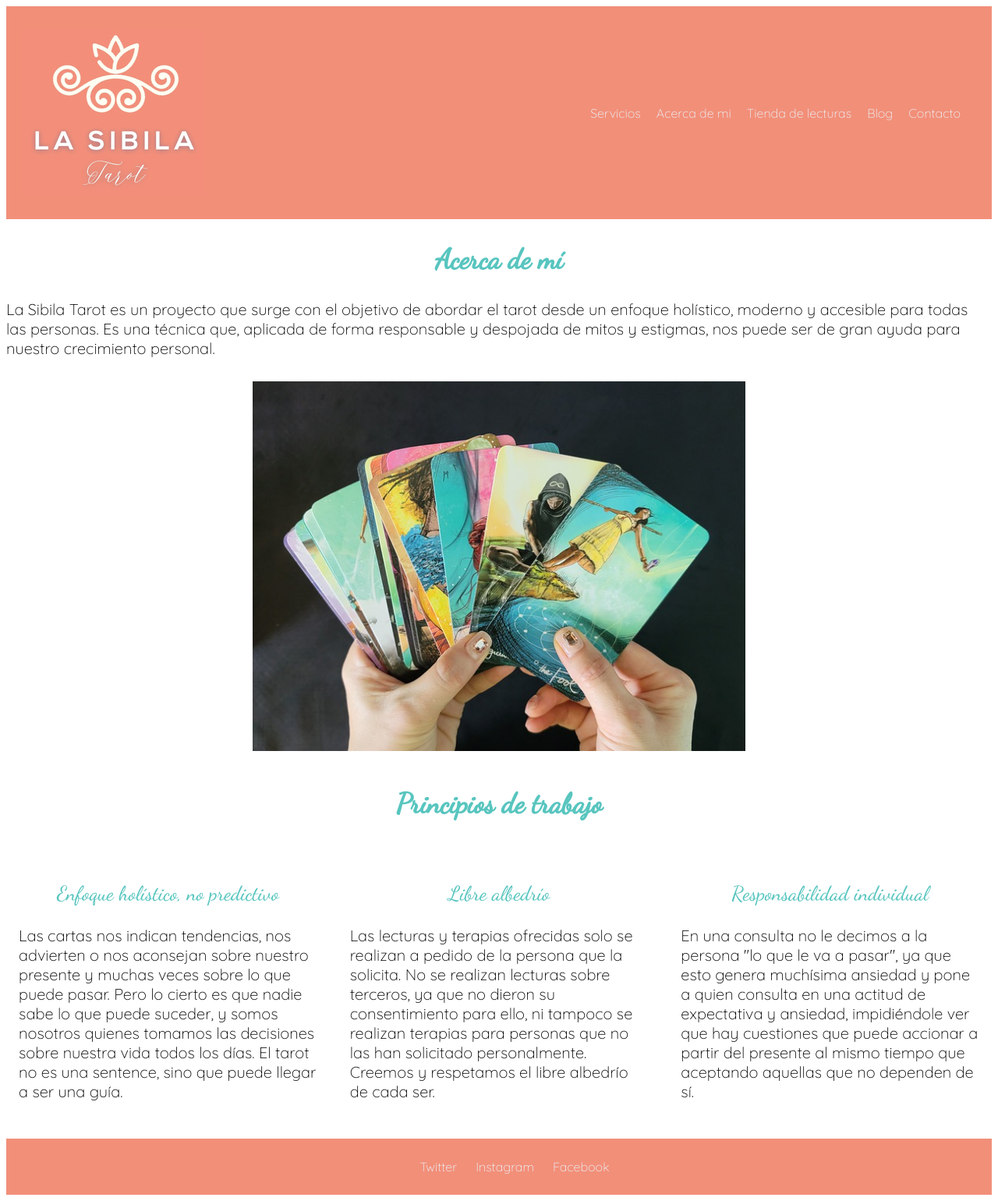
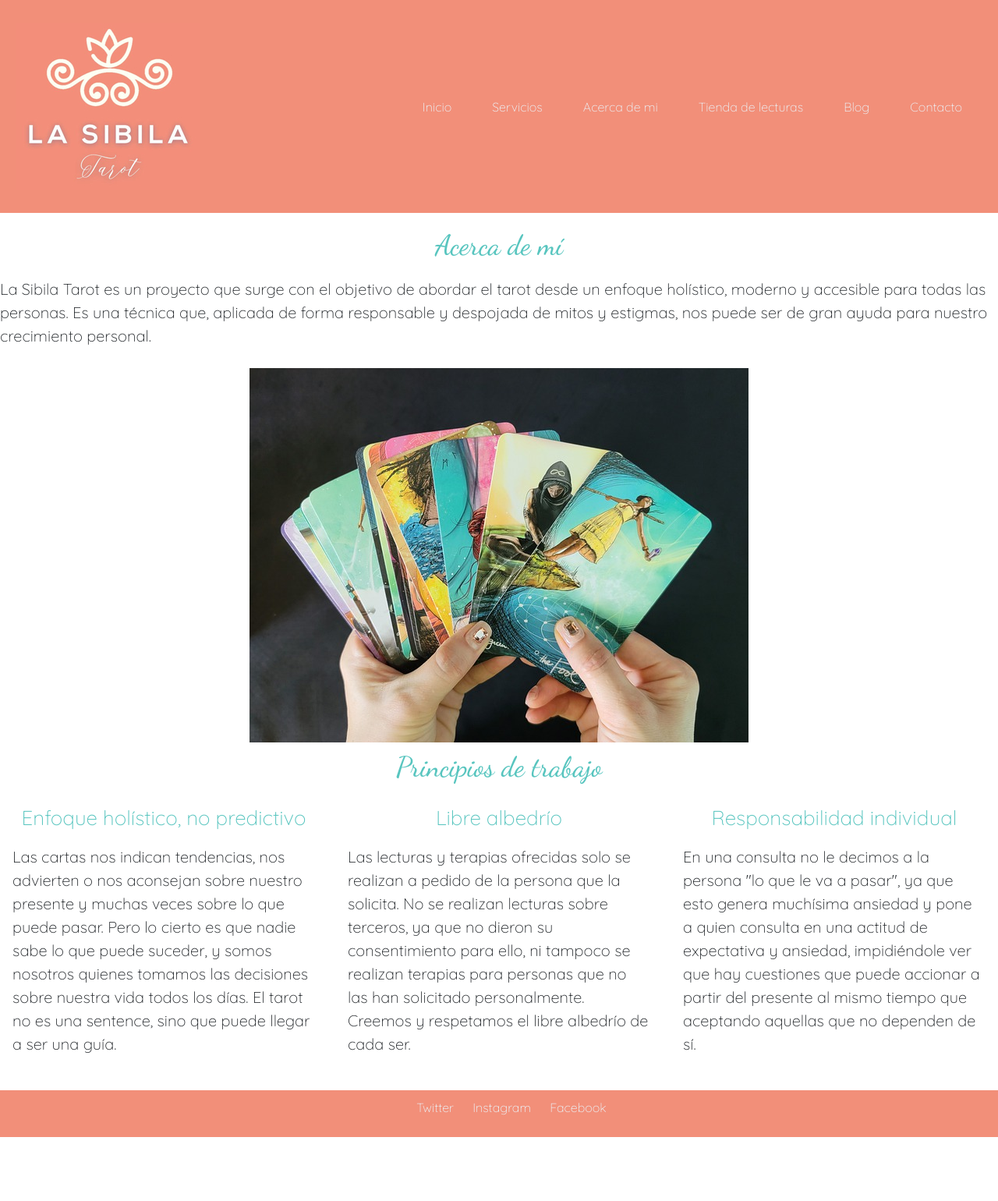
Before and after one commit to gabrielamachin/LaSibilaTarot-Machin, a plain HTML site: page vistas/sobre.html in a window 1280 px wide. Shown: the whole page at 78% size. After the commit the page ends 1458 px from the top, so only its background shows below. Drawn offline with nearby package versions, Linux system fonts and the light colour scheme.

Commit message:
Aplicando SASS

```diff
--- a/css/styles.css
+++ b/css/styles.css
@@ -1,114 +1,79 @@
-nav
-{
+/* Variables */
+/* SCSS */
+nav {
   background-color: #F28F79;
   color: #EBF6FC;
-    padding: 10px;
-}
+  padding: 10px; }
 
-.boton__gradiente
-{
+.boton__gradiente {
   margin: 2px;
-    font-family: 'Quicksand', sans-serif;
+  font-family: "Quicksand", sans-serif;
   font-size: 16px;
   padding: 3px;
   text-align: center;
   text-transform: uppercase;
+  text-decoration: none;
   transition: 0.5s;
   background-size: 200% auto;
   color: #EBF6FC;
   border-radius: 10px;
   border-style: none;
   width: 200px;
-    transition: all 0.3s cubic-bezier(.25,.8,.25,1);
+  transition: all 0.3s cubic-bezier(0.25, 0.8, 0.25, 1);
   cursor: pointer;
   display: inline-block;
   border-radius: 25px;
-    background: linear-gradient(to right, #DD5E89 0%, #F7BB97 51%, #DD5E89 100%);
-}
+  background: linear-gradient(to right, #DD5E89 0%, #F7BB97 51%, #DD5E89 100%); }
+  .boton__gradiente:hover {
+    box-shadow: 0 10px 20px rgba(0, 0, 0, 0.19), 0 6px 6px rgba(0, 0, 0, 0.23);
+    margin: 8px 10px 12px;
+    background-position: right center; }
 
-.boton__gradiente:hover
-{
-    box-shadow: 0 10px 20px rgba(0,0,0,0.19), 0 6px 6px rgba(0,0,0,0.23);
-    margin: 8px 10px 12px;
-    background-position: right center;
-}
-
-.header
-{
+.header {
   display: flex;
   flex-wrap: wrap;
   align-items: center;
   background-color: #F28F79;
   justify-content: space-between;
-    padding: 30px 20px;
-}
+  padding: 30px 20px; }
+  .header__img {
+    max-width: 100%; }
 
-.header__img
-{
-    max-width: 100%;
-}
-
-.nav__lista
-{
-    display: flex;
+.footer {
   list-style: none;
   text-align: center;
+  align-items: center; }
+  .footer__redes {
+    display: inline-block;
     align-items: center;
-}
-
-.nav__links
-{
-    font-family: 'Quicksand', sans-serif;
+    justify-content: space-between; }
+  .footer__links {
+    font-family: "Quicksand", sans-serif;
     color: #EBF6FC;
     text-decoration: none;
     margin: 0px 10px;
     align-items: center;
-    justify-content: space-between;
-}
+    justify-content: space-between; }
 
-.nav-link
-{
-    color: #EBF6FC;
-}
+.nav-link {
+  color: #EBF6FC; }
 
-.nav-item
-{
-    font-family: 'Quicksand', sans-serif;
+.nav-item {
+  font-family: "Quicksand", sans-serif;
   text-decoration: none;
   margin: 0px 10px;
   align-items: center;
-    justify-content: space-between;
-}
+  justify-content: space-between; }
 
-.nav__listaredes
-{
-    list-style: none;
-    text-align: center;
-    align-items: center;
-}
-
-.nav__redes
-{
-    display: inline-block;
-    align-items: center;
-    justify-content: space-between;
-}
-
-.grilla__inicio
-{
+.grilla {
   display: grid;
   grid-template-columns: 1fr 1fr;
-    justify-items: center;
-}
+  justify-items: center; }
+  .grilla__columnas {
+    display: flex;
+    padding-bottom: 20px; }
 
-.grilla__columnas
-{
-    display: flex;
-    padding-bottom: 20px;
-}
-
-.blog
-{
+.blog {
   margin-bottom: 10px;
   display: block;
   margin-left: auto;
@@ -116,99 +81,68 @@ nav
   padding-top: 10px;
   padding-bottom: 10px;
   width: 100%;
-    border-color: #58C5BF;
-}
-
-.blog__titulo
-{
+  border-color: #58C5BF; }
+  .blog__titulo {
     color: #58C5BF;
-    font-family: 'Dancing Script', cursive;
+    font-family: "Dancing Script", cursive;
     font-size: 30px;
+    text-align: center; }
+  .blog__subtitulo {
+    color: #58C5BF;
+    font-family: "Quicksand", sans-serif;
     text-align: center;
-}
-
-.blog__subtitulo
-{
-    color: #58C5BF;
-    font-family: 'Quicksand', sans-serif;
-    text-align: center;
-    font-size: 20px;
-}
-
-.blog__subtitulolista
-{
-    font-family: 'Quicksand', sans-serif;
+    font-size: 20px; }
+  .blog__subtitulolista {
+    font-family: "Quicksand", sans-serif;
     text-align: left;
     font-size: 20px;
-    list-style: none;
-}
-
-.blog__lista__entrada
-{
-    font-family: 'Quicksand', sans-serif;
+    list-style: none; }
+  .blog__lista__entrada {
+    font-family: "Quicksand", sans-serif;
     text-align: left;
     font-size: 20px;
-    color: #58C5BF;
-}
+    color: #58C5BF; }
+  .blog__imagen {
+    max-width: 560px;
+    max-height: 315.200; }
 
-.blog__imagen
-{
-    max-width: 560px;
-    max-height: 315.200;
-}
-
-.contenido__imagen
-{
+.contenido__imagen {
   display: block;
   margin-left: auto;
   margin-right: auto;
   padding-top: 10px;
   padding-bottom: 10px;
-    width: 50%;
-}
+  width: 50%; }
 
-.titulo
-{
+.titulo {
   color: #58C5BF;
-    font-family: 'Dancing Script', cursive;
+  font-family: "Dancing Script", cursive;
   font-size: 36px;
+  text-align: center; }
+  .titulo__principios {
+    color: #58C5BF;
+    font-family: "Quicksand", sans-serif;
+    font-size: 26px;
+    text-align: center; }
+
+.descripcion {
+  font-family: "Quicksand", sans-serif;
+  text-align: left;
+  font-size: 20px; }
+  .descripcion__sesion {
+    font-family: "Quicksand", sans-serif;
     text-align: center;
-}
+    font-size: 20px; }
 
-.titulo__principios
-{
-    color: #58C5BF;
-    font-family: 'Dancing Script', cursive;
-    font-size: 26px;
-    text-align: center;
-}
-
-.descripcion
-{
-    font-family: 'Quicksand', sans-serif;
-    text-align: left;
-    font-size: 20px;
-}
-
-.descripcion__sesion
-{
-    font-family: 'Quicksand', sans-serif;
-    text-align: center;
-    font-size: 20px;
-}
-
-#imagenPrincipal
-{
+#imagenPrincipal {
   display: block;
   margin-left: auto;
   margin-right: auto;
   padding-top: 10px;
   padding-bottom: 10px;
-    width: auto;
-}
+  width: auto; }
 
-.contacto
-{
+.contacto {
   margin: 12px;
   color: #58C5BF;
   margin-left: auto;
@@ -216,102 +150,55 @@ nav
   padding-top: 10px;
   padding-bottom: 10px;
   width: 50%;
-    border-color: #58C5BF;
-}
+  border-color: #58C5BF; }
+  .contacto__campos {
+    color: #58C5BF;
+    font-family: "Quicksand", sans-serif;
+    font-weight: bold; }
+  .contacto__boton {
+    background: #F28F79;
+    color: #EBF6FC; }
 
-.contacto__campos
-{
-    color: #58C5BF;
-    font-family: 'Quicksand', sans-serif;
-    font-weight: bold;
-}
-
-
-.contacto__boton
-{
-    background: #F28F79;
-    color: #EBF6FC;
-}
-
-.contenedor__izquierda
-{
-    width: 100%;
-    height: 100%;
-    text-align: center;
-}
-
-.contenedor__derecha
-{
-    width: 100%;
-    height: 100%;
-    text-align: center;
-}
-
-.contenedor__seccion
-{
+.contenedor {
+  display: grid;
+  grid-template-columns: repeat(3, 1fr);
+  grid-column-gap: 10px;
+  margin-bottom: 12px; }
+  .contenedor__principios {
+    padding: 1rem; }
+  .contenedor__seccion {
     display: flex;
     flex-basis: 50%;
     align-items: center;
     gap: 0.5rem;
-    margin: 20px;
-}
+    margin: 20px; }
 
-.contenedor__acercade
-{
-    display: grid;
-    grid-template-columns: repeat(3, 1fr);
-    grid-column-gap: 10px;
-    margin-bottom: 12px;
-}
-
-.contenedor__principios
-{
-    padding: 1rem;
-}
-
-.contenedor__servicios
-{
+.servicios {
+  padding: 0.5rem; }
+  .servicios__contenedor {
     display: grid;
     grid-template-columns: repeat(3, 1fr);
     grid-template-rows: repeat(2, 1fr);
     grid-column-gap: 10px;
     grid-row-gap: 15px;
-    margin-bottom: 12px;
-}
+    margin-bottom: 12px; }
 
-.servicios
-{
-    padding: 0.5rem;
-}
-
-.seccionprincipal
-{
-    margin: 20px;
-}
+.seccionprincipal {
+  margin: 20px; }
 
 .carousel {
-    width:640px;
-    height:360px;
-  }
+  width: 640px;
+  height: 360px; }
 
-.list-group-item
-{
-    font-family: 'Quicksand', sans-serif;
+.list-group-item {
+  font-family: "Quicksand", sans-serif;
   text-align: center;
-    font-size: 20px;
-}
+  font-size: 20px; }
 
 /* MEDIA QUERIES - RESPONSIVE */
-
 @media screen and (max-width: 768px) {
-    .contenedor__seccion, .contenedor__izquierda, .contenedor__derecha
-    {
-        flex-wrap: wrap;
-    }
-
-    .grilla__inicio, .contenedor__servicios, .contenedor__acercade
-    {
+  .contenedor__seccion, .contenedor__izquierda, .contenedor__derecha {
+    flex-wrap: wrap; }
+  .grilla__inicio, .contenedor__servicios, .contenedor__acercade {
     display: flex;
-        flex-direction: column;
-    }
-}
+    flex-direction: column; } }
--- a/vistas/sobre.html
+++ b/vistas/sobre.html
@@ -5,6 +5,8 @@
         <meta http-equiv="X-UA-Compatible" content="IE=edge">
         <meta name="viewport" content="width=device-width, initial-scale=1.0">
         <title>La Sibila Tarot</title>
+        <link href="https://cdn.jsdelivr.net/npm/bootstrap@5.1.3/dist/css/bootstrap.min.css" rel="stylesheet" integrity="sha384-1BmE4kWBq78iYhFldvKuhfTAU6auU8tT94WrHftjDbrCEXSU1oBoqyl2QvZ6jIW3" crossorigin="anonymous">
+        <script src="https://cdn.jsdelivr.net/npm/bootstrap@5.1.3/dist/js/bootstrap.bundle.min.js" integrity="sha384-ka7Sk0Gln4gmtz2MlQnikT1wXgYsOg+OMhuP+IlRH9sENBO0LRn5q+8nbTov4+1p" crossorigin="anonymous"></script>
         <link rel="preconnect" href="https://fonts.googleapis.com">
         <link rel="preconnect" href="https://fonts.gstatic.com" crossorigin>
         <link href="https://fonts.googleapis.com/css2?family=Dancing+Script:wght@500&family=Quicksand:wght@300&display=swap" rel="stylesheet">
@@ -13,24 +15,37 @@
     <body>
         <header class="header">
             <img src="../img/logo.jpg" class="header__img" alt="Logo La Sibila Tarot">
-            <nav>
-                <ul class="nav__lista">
-                    <li> <a class="nav__links" href="servicios.html">Servicios</a> </li>
-                    <li> <a class="nav__links" href="sobre.html">Acerca de mi</a> </li>
-                    <li> <a class="nav__links" href="tienda.html">Tienda de lecturas</a> </li>
-                    <li> <a class="nav__links" href="blog.html">Blog</a> </li>
-                    <li> <a class="nav__links" href="contacto.html">Contacto</a> </li>
-                </ul>
-            </nav>
+            <ul class="nav justify-content-end">
+                <li class="nav-item">
+                  <a class="nav-link" href="../index.html">Inicio</a>
+                </li>
+                <li class="nav-item">
+                  <a class="nav-link" href="../vistas/servicios.html">Servicios</a>
+                </li>
+                <li class="nav-item">
+                  <a class="nav-link active" aria-current="page" href="../vistas/sobre.html">Acerca de mi</a>
+                </li>
+                <li class="nav-item">
+                  <a class="nav-link" href="../vistas/tienda.html">Tienda de lecturas</a>
+                </li>
+                <li class="nav-item">
+                  <a class="nav-link" href="../vistas/blog.html">Blog</a>
+                </li>
+                <li class="nav-item">
+                  <a class="nav-link" href="../vistas/contacto.html">Contacto</a>
+                </li>
+              </ul>
         </header>
         <main>
             <section>
                 <article>
-                    <h2 class="titulo">Acerca de mí</h2>
+                    <div class="seccionprincipal">
+                        <h2 class="titulo">Acerca de mí</h2>
+                    </div>
                     <p class="descripcion">La Sibila Tarot es un proyecto que surge con el objetivo de abordar el tarot desde un enfoque holístico, moderno y accesible para todas las personas. Es una técnica que, aplicada de forma responsable y despojada de mitos y estigmas, nos puede ser de gran ayuda para nuestro crecimiento personal.</p>
                     <img class="contenido__imagen" src="../img/cartas_tarot.jpg" alt="Cartas de tarot">
                     <h3 class="titulo">Principios de trabajo</h3>
-                    <div class="contenedor__acercade">
+                    <div class="contenedor">
                         <div class="contenedor__principios">
                             <p class="titulo__principios">Enfoque holístico, no predictivo</p>
                             <p class="descripcion">Las cartas nos indican tendencias, nos advierten o nos aconsejan sobre nuestro presente y muchas veces sobre lo
@@ -58,10 +73,10 @@
         </main>
         <footer>
             <nav>
-                <ul class="nav__listaredes">
-                    <li class="nav__redes"> <a class="nav__links" href="https://twitter.com" target="blank">Twitter</a> </li>
-                    <li class="nav__redes"> <a class="nav__links" href="https://instagram.com" target="blank">Instagram</a> </li>
-                    <li class="nav__redes"> <a class="nav__links" href="https://facebook.com" target="blank">Facebook</a> </li>
+                <ul class="footer">
+                    <li class="footer__redes"> <a class="footer__links" href="https://twitter.com" target="blank">Twitter</a> </li>
+                    <li class="footer__redes"> <a class="footer__links" href="https://instagram.com" target="blank">Instagram</a> </li>
+                    <li class="footer__redes"> <a class="footer__links" href="https://facebook.com" target="blank">Facebook</a> </li>
                 </ul>
             </nav>
         </footer>
```
Also changed, not shown: index.html (+7 -7 lines), vistas/blog.html (+29 -14 lines), vistas/contacto.html (+26 -13 lines), vistas/servicios.html (+30 -20 lines), vistas/tienda.html (+7 -7 lines). Lines whose indentation alone changed are shown as unchanged.
